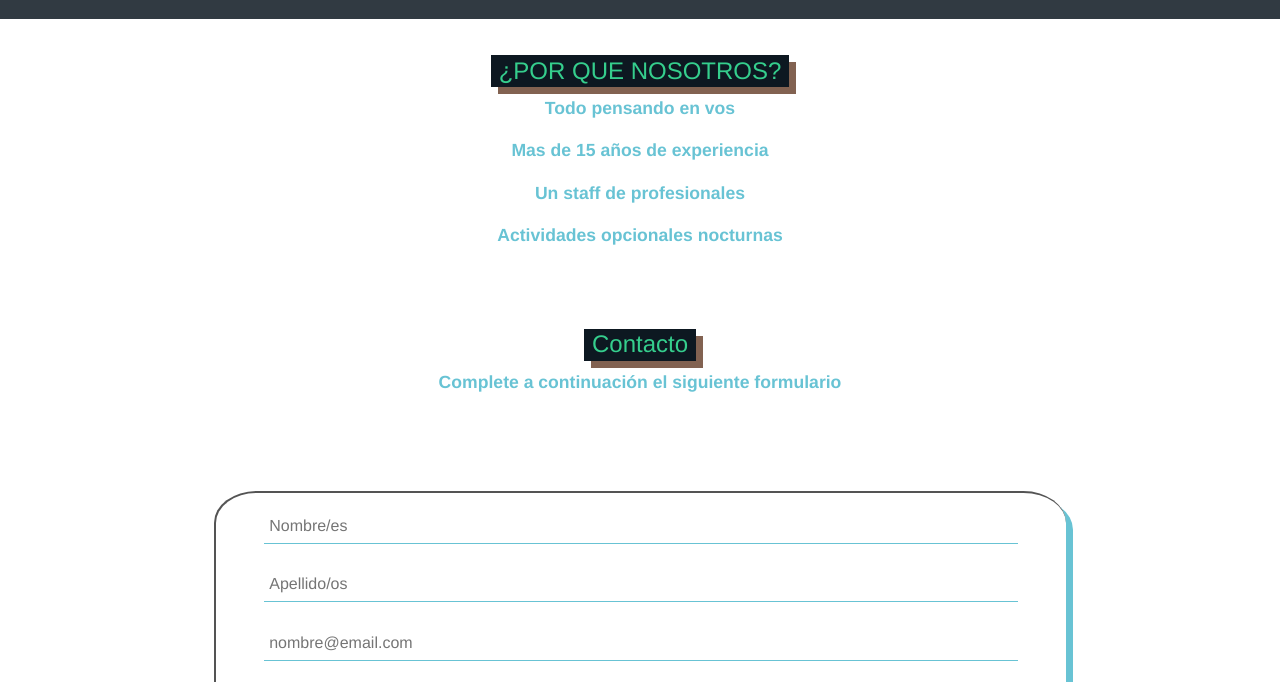
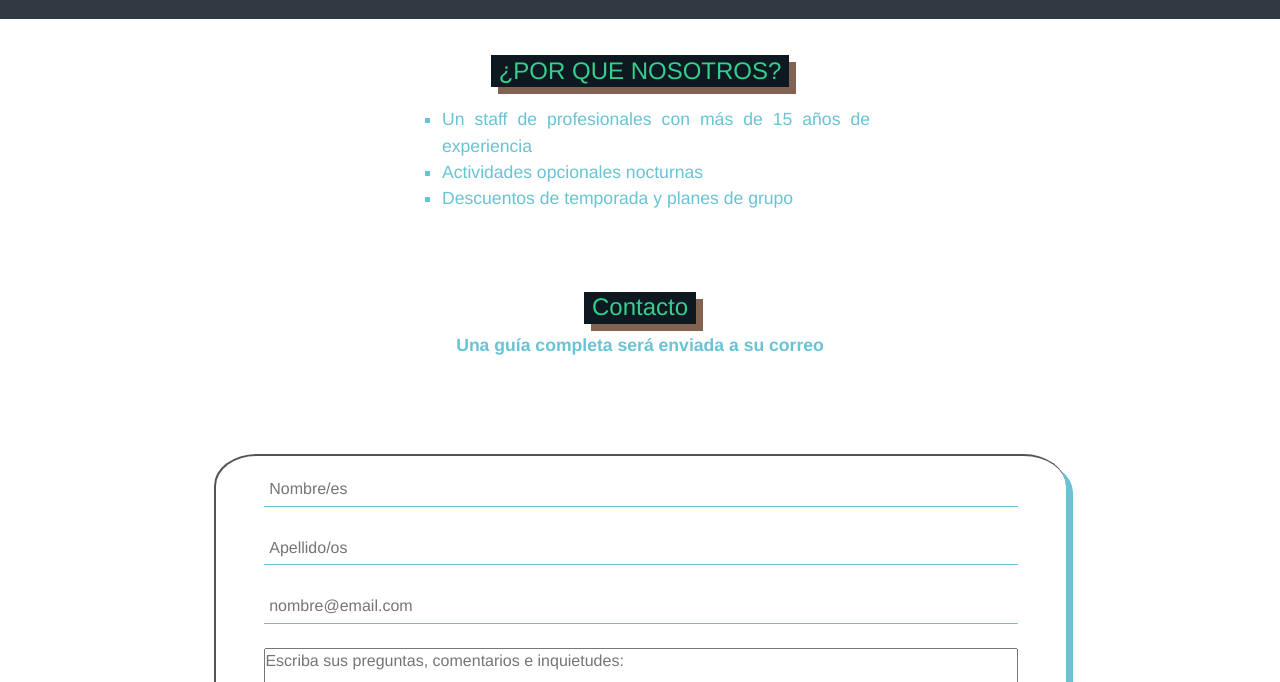
Before and after one commit to EduardoOdriozola/Viaxu, a website: page paginas/contacto.html in a window 1280 px wide. Shown: the part 73-755 px from the top of the page. Drawn offline with nearby package versions, Linux system fonts and the light colour scheme.

Commit message:
Cambio de texto en pagina contacto

```diff
--- a/paginas/contacto.html
+++ b/paginas/contacto.html
@@ -43,22 +43,21 @@
 
     <!-- PROPUESTA -->
     <main>
-        <!-- SCSS _contacto -->
-        <section class="fondo-cont">
         <!-- SCSS _componentes -->
-            <article class="titulo-parrafo titulo-parrafo__margen">
+        <section class="titulo-parrafo titulo-parrafo__margen">
             <h1>¿POR QUE NOSOTROS?</h1>
-                    <p>Todo pensando en vos</p>
-                    <p>Mas de 15 años de experiencia</p>
-                    <p>Un staff de profesionales</p>
-                    <p>Actividades opcionales nocturnas</p>
-            </article>
+                <ul>
+                    <li>Un staff de profesionales con más de 15 años de experiencia</li>
+                    <li>Actividades opcionales nocturnas</li>
+                    <li>Descuentos de temporada y planes de grupo</li>
+                </ul>
+        </section>
         <!--FORMULARIO SCSS _contacto -->
         <div class="titulo-parrafo">
             <h2>Contacto</h2>
-                <p>Complete a continuación el siguiente formulario</p>
+            <p>Una guía completa será enviada a su correo</p>
         </div>
-            <article class="home-contacto">
+        <section class="home-contacto">
             <form enctype="text/plain" method="post">
                 <input type="text" name="nombre" placeholder="Nombre/es">
                 <input type="text" name="apellido" placeholder="Apellido/os">
@@ -72,7 +71,6 @@
                     <input type="reset" value="Limpiar" class="botones botones__estilo botones__estilo--limpiar">
                 </div>
             </form>
-            </article>
         </section>
     </main>
 
--- a/scss/layout/_componentes.scss
+++ b/scss/layout/_componentes.scss
@@ -69,10 +69,10 @@
         }
     ul{
         text-align: justify;
-        font-size: 1.4rem;
+        font-size: 1.3rem;
         color: $crl--celeste;
         padding-top:0.7rem;
-        width: 730px;
+        width: 600px;
 
         @media only screen and (max-width: 1350px){
             font-size: 1.1rem;
```
Also changed, not shown: paginas/terminos.html (+3 -1 lines), css/estilos.css. Lines whose indentation alone changed are shown as unchanged.
